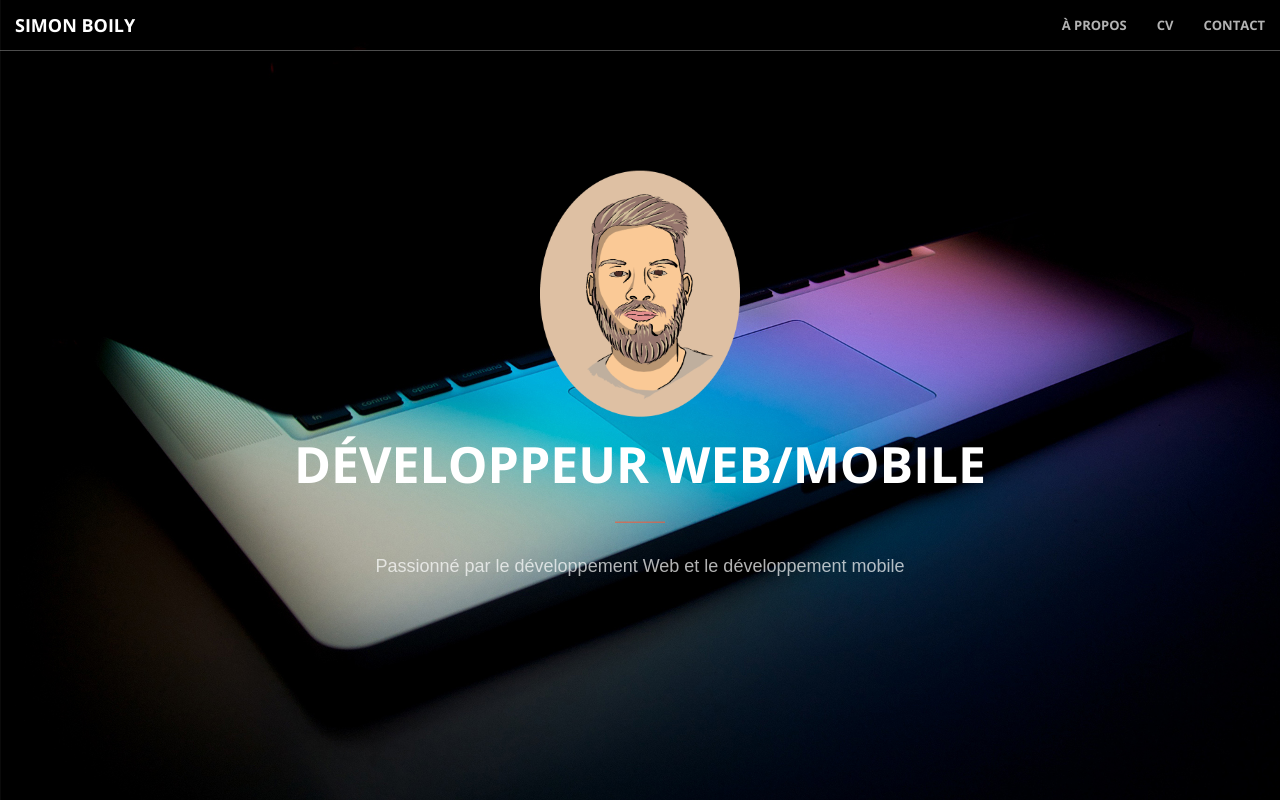
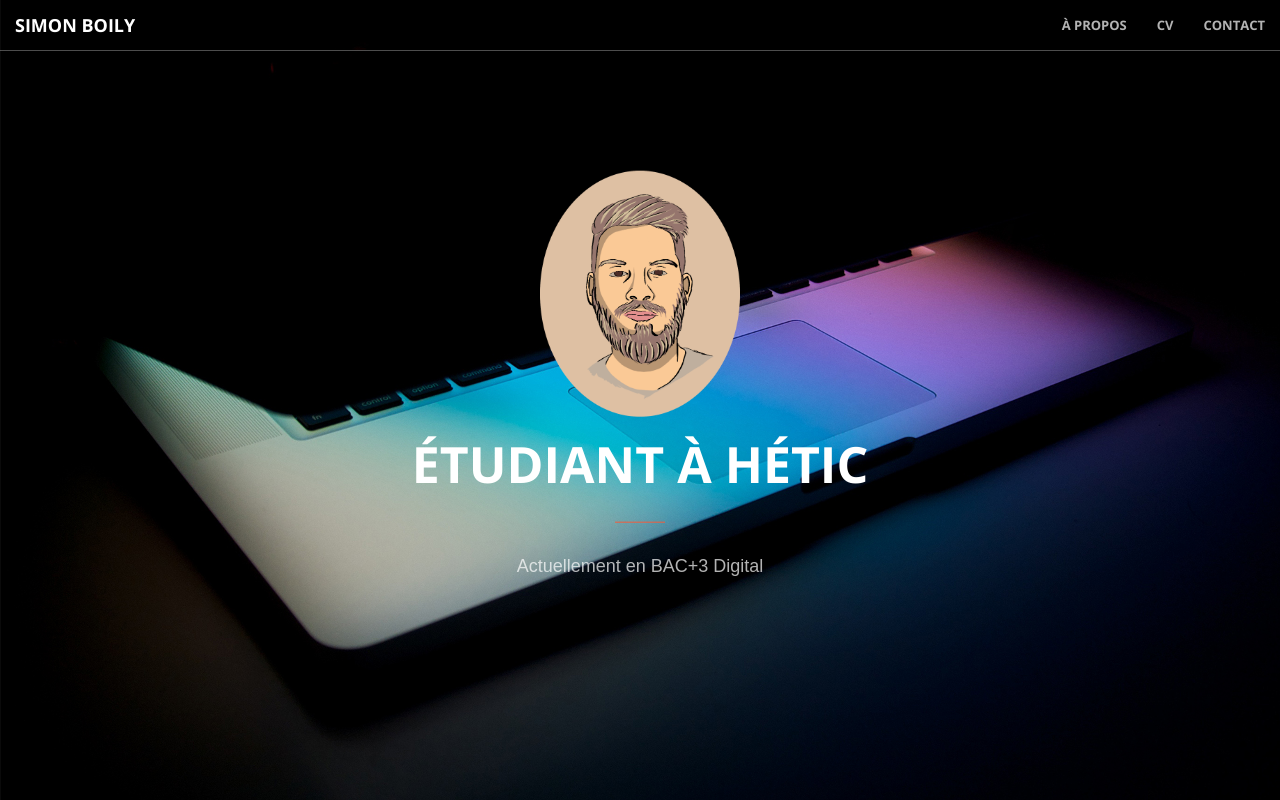
Before and after one commit to Simon997/CV, a website: page content-jo2024.html in a window 1280 px wide. Shown: the top 800 px of the page. Drawn offline with nearby package versions, Linux system fonts and the light colour scheme.

Commit message:
modification stage

```diff
--- a/content-jo2024.html
+++ b/content-jo2024.html
@@ -76,9 +76,9 @@
                 <div class="pdp">
                   <img src="img/Simon.png" alt="Image 1" />
                 </div>
-                <h1 id="homeHeading">Développeur Web/Mobile</h1>
+                <h1 id="homeHeading">Étudiant à Hétic</h1>
                 <hr>
-                <p>Passionné par le développement Web et le développement mobile</p>
+                <p>Actuellement en BAC+3 Digital</p>
             </div>
         </div>
     </header>
```
Also changed, not shown: content-larecette.html (+2 -2 lines), content.html (+2 -2 lines), index.html (+1 -1 lines).
